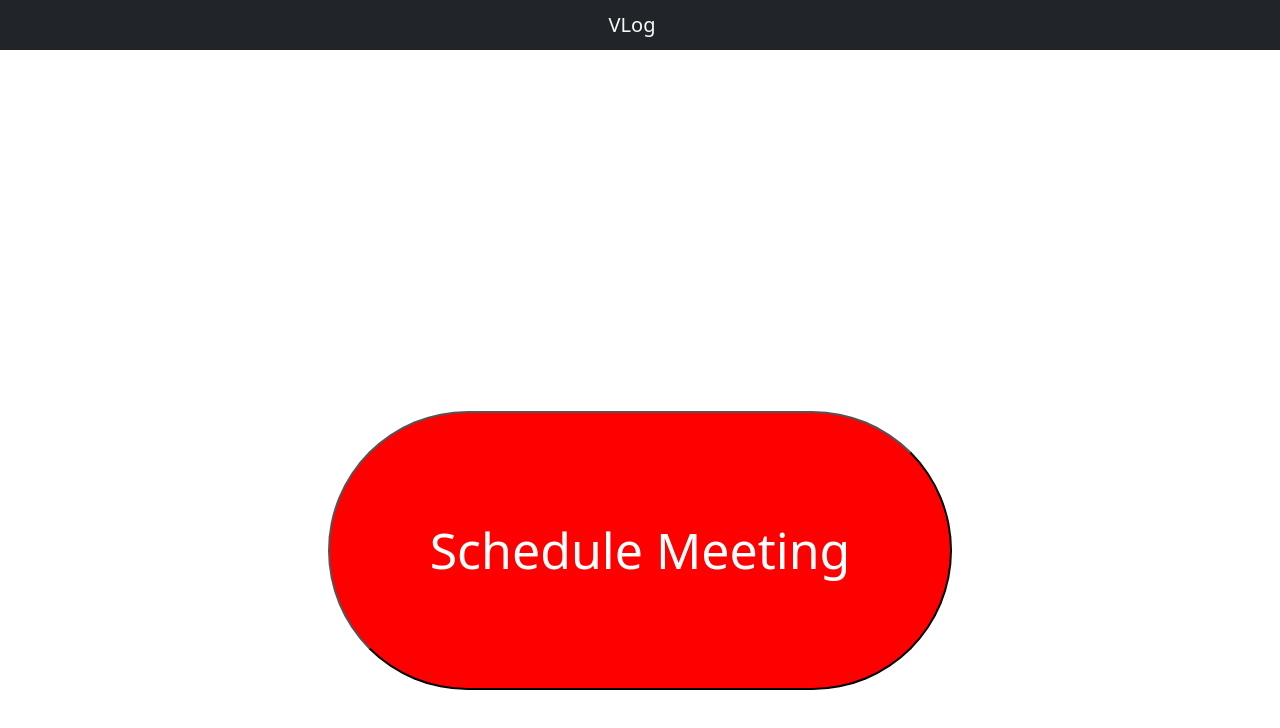
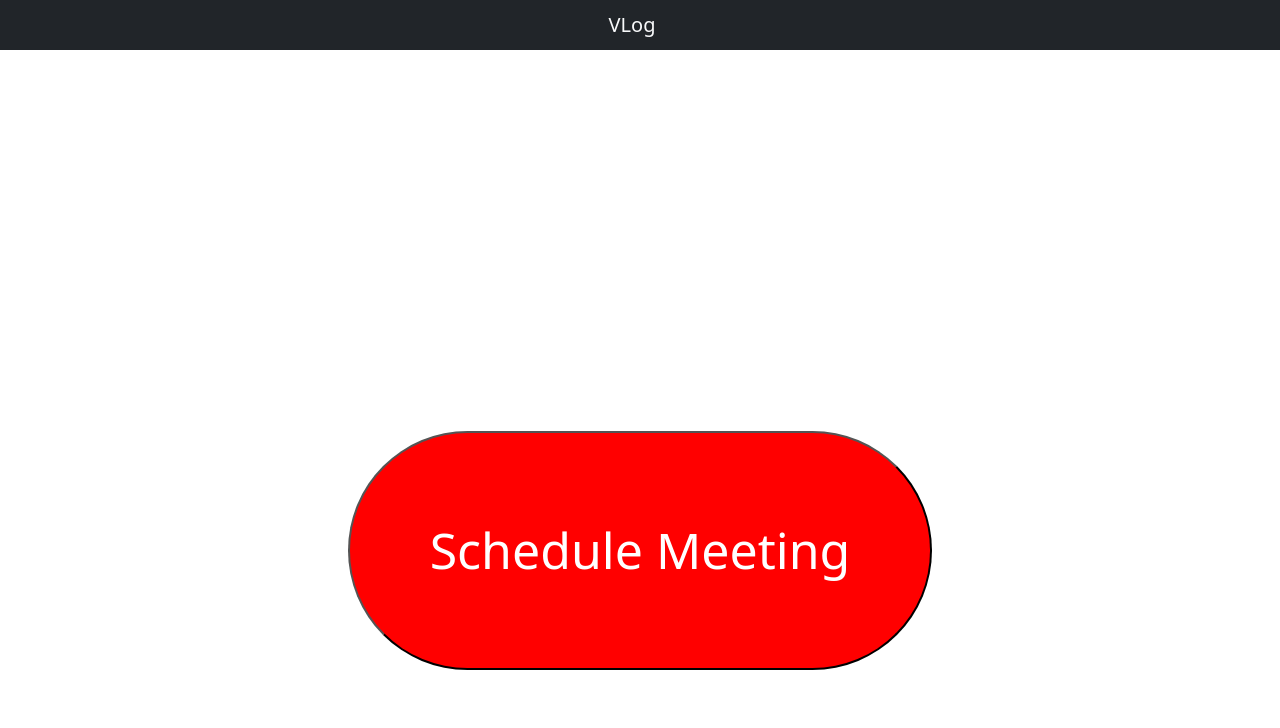
Before and after one commit to jaydgm/vlog, a React (Vite) app in the folder client/: page /vlog in a window 1280 px wide. Shown: the top 728 px of the page. Built offline with nearby package versions, Linux system fonts and the light colour scheme.

Commit message:
Make button smaller

```diff
--- a/client/src/index.css
+++ b/client/src/index.css
@@ -8,6 +8,6 @@
 .scheduleBtn {
     background-color: red;
     color: white;
-    padding: 100px;
+    padding: 80px;
     font-size: 50px;
 }
```
